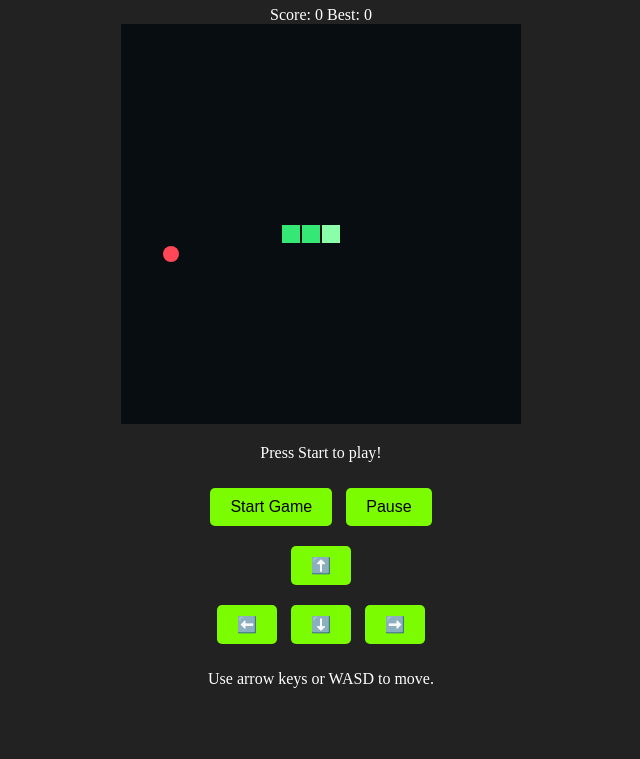
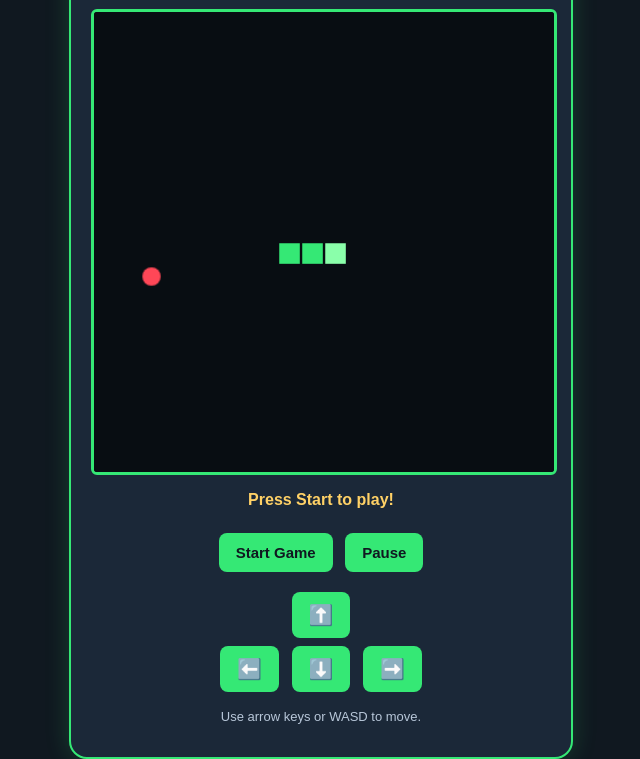
Before and after one commit to enigma07430743-cmyk/snake-game, a plain HTML site: page index.html in a window 1280 px wide. Shown: the part 105-864 px from the top of the page, without its empty margins (319-959 px from the left). Drawn offline with Linux system fonts and the light colour scheme.

Commit message:
Update style.css

```diff
--- a/style.css
+++ b/style.css
@@ -1,90 +1,93 @@
-
- {
+{
     box-sizing: border-box;
-    font-family: Arial, sans-serif;
 }
 
 body {
     margin: 0;
     min-height: 100vh;
-    padding: 30px 10px;
-    background: #222;
+    display: flex;
+    justify-content: center;
+    align-items: center;
+    background: #101820;
     color: white;
-    text-align: center;
+    font-family: Arial, sans-serif;
 }
 
-
-canvas#game {
-    display: block;
-    width: min(400px, 92vw);
-    height: auto;
-    aspect-ratio: 1 / 1;
-    margin: 15px auto;
-    background: #000;
-    border: 3px solid #fff;
+.game-container {
+    width: min(95%, 460px);
+    padding: 20px;
+    text-align: center;
+    background: #1b2838;
+    border: 2px solid #35e875;
+    border-radius: 18px;
+    box-shadow: 0 0 25px #35e87533;
 }
 
-
-#gameOverScreen {
-    margin-top: 15px;
+h1 {
+    color: #35e875;
+    margin-top: 0;
 }
 
-#gameOverScreen h2 {
-    color: red;
+.score-board {
+    display: flex;
+    justify-content: space-between;
+    margin-bottom: 12px;
+    font-size: 18px;
+    font-weight: bold;
 }
 
-button,
-select {
-    padding: 10px 20px;
-    margin: 10px 5px;
-    background: #7CFC00;
-    color: black;
+#gameCanvas {
+    display: block;
+    width: 100%;
+    height: auto;
+    background: #080d12;
+    border: 3px solid #35e875;
+    border-radius: 6px;
+}
+
+#message {
+    min-height: 22px;
+    color: #ffd166;
+    font-weight: bold;
+}
+
+button {
+    padding: 11px 17px;
+    margin: 4px;
     border: none;
-    border-radius: 5px;
+    border-radius: 8px;
+    background: #35e875;
+    color: #101820;
+    font-weight: bold;
     cursor: pointer;
-    font-size: 16px;
+    font-size: 15px;
 }
 
 button:hover {
-    background: green;
-    color: white;
+    background: #18c95b;
+    transform: scale(1.04);
 }
 
-/* Mobile controls */
-
-#mobileControls {
-    margin: 15px auto;
-    display: flex;
-    flex-direction: column;
-    align-items: center;
-    gap: 5px;
+.controls {
+    margin-top: 12px;
 }
 
-#mobileControls div {
-    display: flex;
-    gap: 5px;
+.controls button {
+    min-width: 55px;
+    font-size: 20px;
 }
 
-#mobileControls button {
-    width: 55px;
-    height: 45px;
-    padding: 0;
-    margin: 0;
-    font-size: 22px;
-    line-height: 1;
-    background: #333;
-    color: white;
-    border: 2px solid #7CFC00;
-    border-radius: 8px;
-    cursor: pointer;
-    flex-shrink: 0;
+.help {
+    color: #b8c7d9;
+    font-size: 13px;
 }
 
-#mobileControls button:hover {
-    background: #7CFC00;
-    color: black;
+@media (max-width: 420px) {
+    .game-container {
+        padding: 12px;
+    }
+
+    button {
+        padding: 10px 13px;
+    }
 }
-
-#mobileControls button:active {
-    transform: scale(0.9);
-}
```
